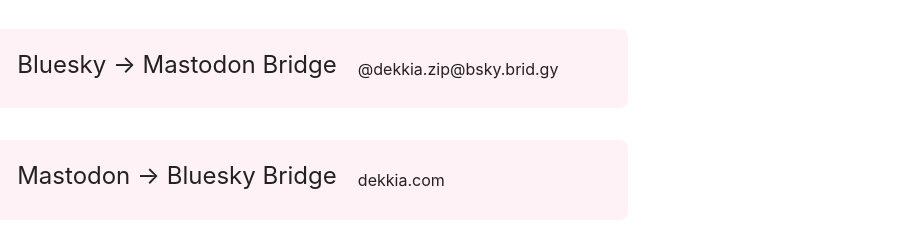
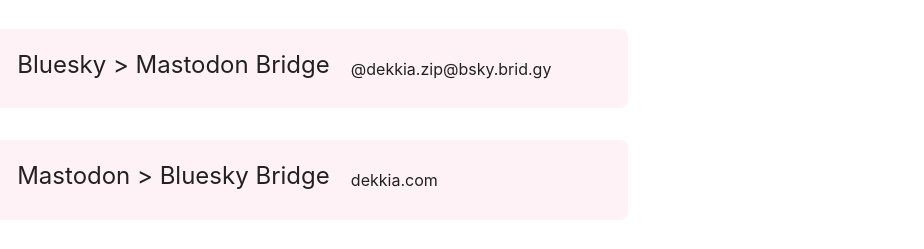
Before and after one commit to RealDekkia/dekkia.zip, a plain HTML site: page links/index.html in a window 1280 px wide. Shown: the part 163-412 px from the top of the page, 356-1280 px from the left. Drawn offline with Linux system fonts and the light colour scheme; a script that the page names is missing.

Commit message:
changed arrows

```diff
--- a/links/index.html
+++ b/links/index.html
@@ -35,12 +35,12 @@
             </a>
             <a href="#">
                 <img src="../img/website_logos/mastodon.svg">
-                <div class="linkTitle">Bluesky -> Mastodon Bridge</div>
+                <div class="linkTitle">Bluesky > Mastodon Bridge</div>
                 <div class="linkText">@dekkia.zip@bsky.brid.gy</div>
             </a>
             <a href="https://bsky.app/profile/dekkia.com" target="_blank" rel="noopener noreferrer">
                 <img src="../img/website_logos/bluesky.svg">
-                <div class="linkTitle">Mastodon -> Bluesky Bridge</div>
+                <div class="linkTitle">Mastodon > Bluesky Bridge</div>
                 <div class="linkText">dekkia.com</div>
             </a>
             <a href="https://bsky.app/profile/dekkia.zip" target="_blank" rel="noopener noreferrer">
```
